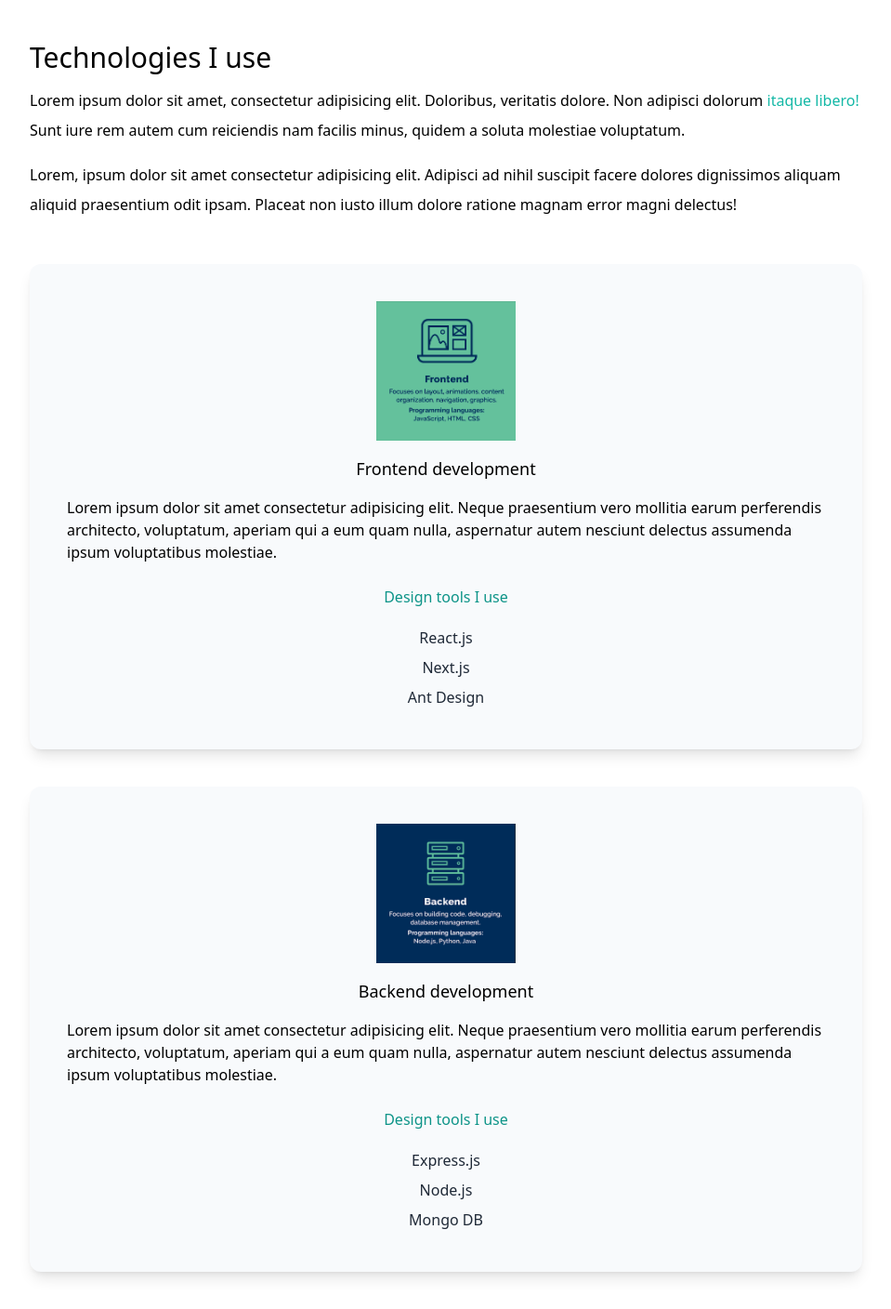
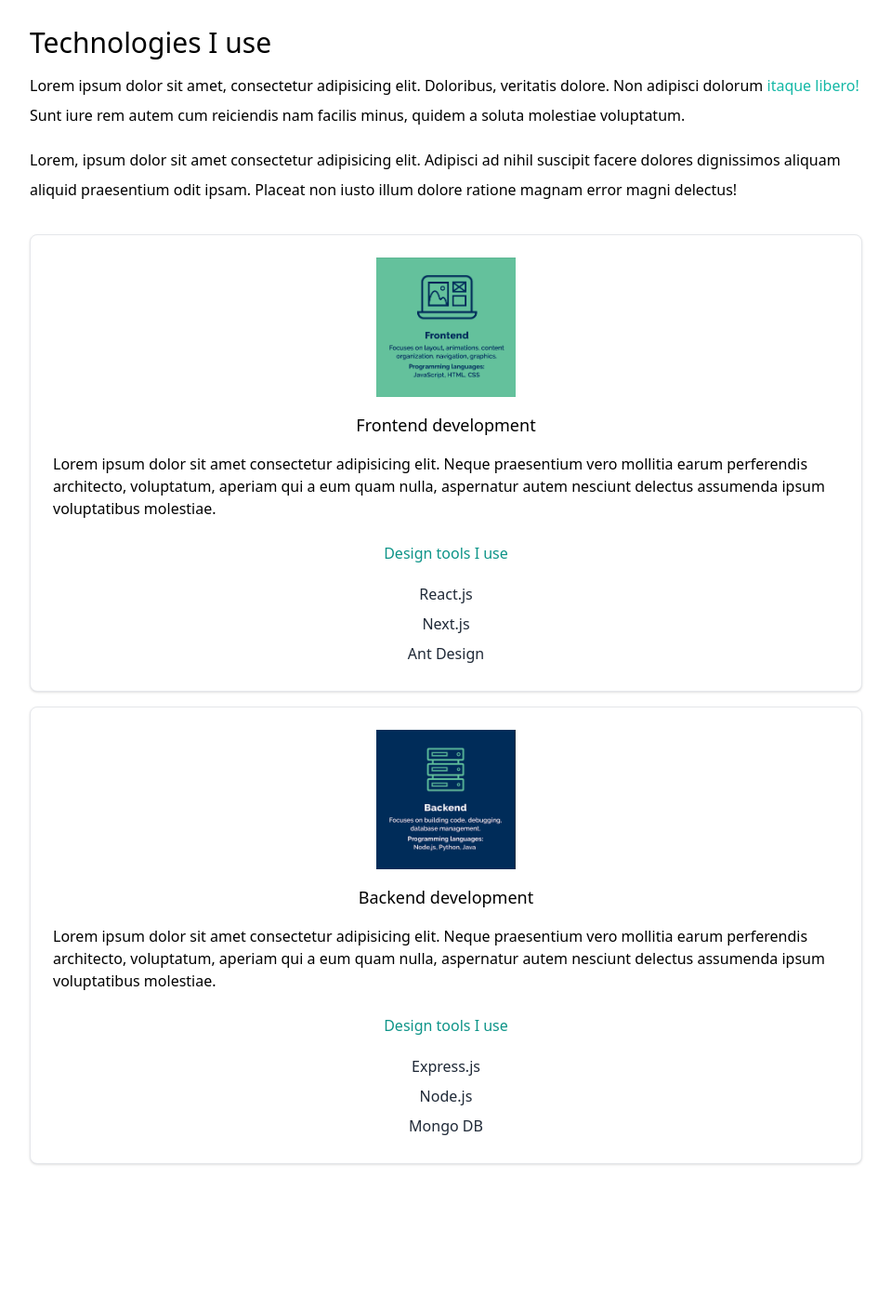
Before and after one commit to juancgalueweb/my-portfolio, a Next.js app: page /components/Technologies in a window 1280 px wide. Shown: the whole page at 93% size, without its empty margins (160-1119 px from the left). After the commit the page ends 1268 px from the top, so only its background shows below. Built offline with nearby package versions, Linux system fonts and the light colour scheme; a web font is replaced by a local one.

Commit message:
Cards improved

```diff
--- a/src/pages/components/Hero.tsx
+++ b/src/pages/components/Hero.tsx
@@ -9,7 +9,7 @@ import {
 
 const Hero: FC = () => {
   return (
-    <div className='max-w-4xl mx-auto'>
+    <section className='max-w-4xl mx-auto'>
       <div className='text-center p-10'>
         <h2 className='text-5xl py-2 text-teal-600 font-medium'>
           Juan Carlos Galué
@@ -36,7 +36,7 @@ const Hero: FC = () => {
           style={{ objectFit: 'cover' }}
         />
       </div>
-    </div>
+    </section>
   )
 }
 
--- a/src/pages/components/Technologies.tsx
+++ b/src/pages/components/Technologies.tsx
@@ -6,7 +6,7 @@ import { FC } from 'react'
 const Technologies: FC = () => {
   return (
     <section>
-      <div className='max-w-4xl mx-auto my-10'>
+      <div className='max-w-4xl mx-auto my-6'>
         <h3 className='text-3xl py-1'>Technologies I use</h3>
         <p className='text-md py-2 leading-8 text-gray-80'>
           Lorem ipsum dolor sit amet, consectetur adipisicing elit. Doloribus,
@@ -23,7 +23,7 @@ const Technologies: FC = () => {
         </p>
       </div>
       <div className='max-w-4xl mx-auto'>
-        <div className='shadow-lg rounded-xl p-10 my-10 flex flex-col items-center bg-slate-50'>
+        <div className='flex flex-col items-center p-6 bg-white border border-gray-200 rounded-lg shadow hover:bg-gray-100 mb-4 dark:bg-gray-800 dark:border-gray-700 dark:hover:bg-gray-700 transition-all duration-300'>
           <Image
             src={frontend}
             alt='Frontend development image'
@@ -45,7 +45,7 @@ const Technologies: FC = () => {
           <p className='text-gray-800 py-1'>Next.js</p>
           <p className='text-gray-800 py-1'>Ant Design</p>
         </div>
-        <div className='shadow-lg rounded-xl p-10 my-10 flex flex-col items-center bg-slate-50'>
+        <div className='flex flex-col items-center p-6 bg-white border border-gray-200 rounded-lg shadow hover:bg-gray-100 my-4 dark:bg-gray-800 dark:border-gray-700 dark:hover:bg-gray-700 transition-all duration-300'>
           <Image
             src={backend}
             alt='Backend development image'
```
